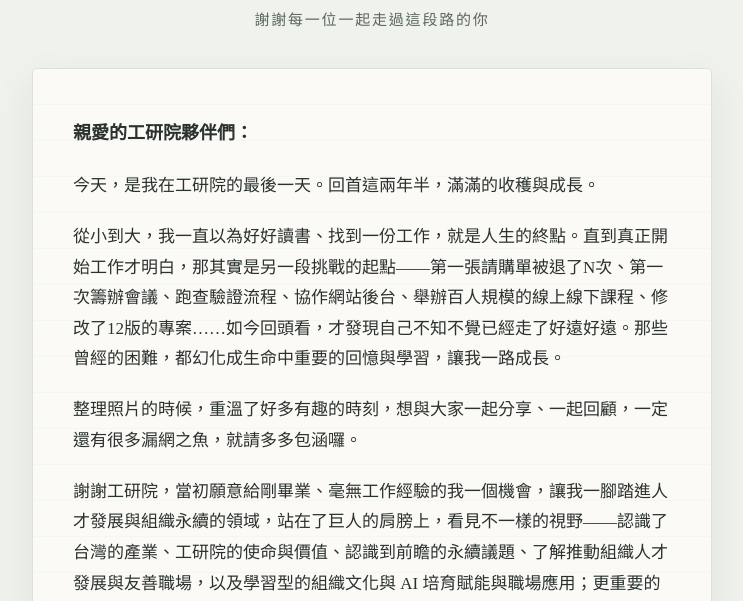
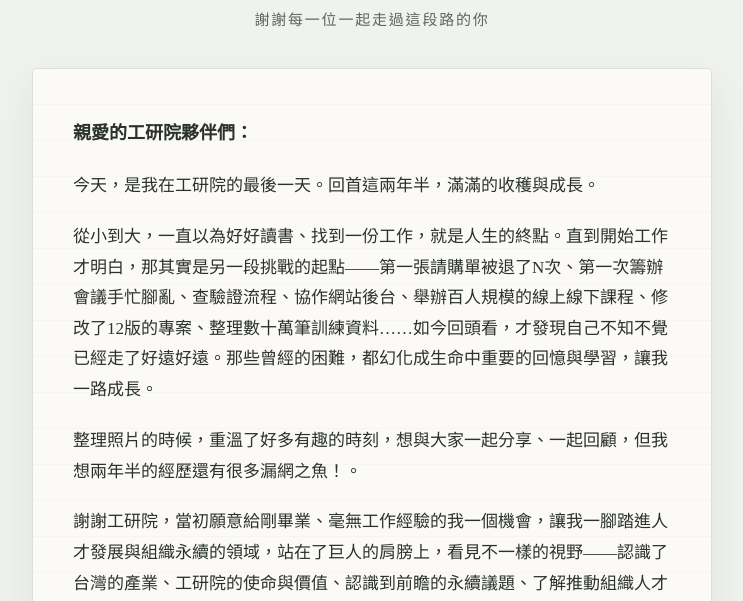
Before and after one commit to tina10878707-source/2024-2026-Memories, a plain HTML site: page index.html in a window 1280 px wide. Shown: the part 199-800 px from the top of the page, without its empty margins (268-1011 px from the left). Drawn offline with Linux system fonts and the light colour scheme.

Commit message:
Update index.html

```diff
--- a/index.html
+++ b/index.html
@@ -124,9 +124,9 @@ footer .heart{color:var(--sakura)}
 
     <p>今天，是我在工研院的最後一天。回首這兩年半，滿滿的收穫與成長。</p>
 
-    <p>從小到大，我一直以為好好讀書、找到一份工作，就是人生的終點。直到真正開始工作才明白，那其實是另一段挑戰的起點——第一張請購單被退了N次、第一次籌辦會議、跑查驗證流程、協作網站後台、舉辦百人規模的線上線下課程、修改了12版的專案……如今回頭看，才發現自己不知不覺已經走了好遠好遠。那些曾經的困難，都幻化成生命中重要的回憶與學習，讓我一路成長。</p>
+    <p>從小到大，一直以為好好讀書、找到一份工作，就是人生的終點。直到開始工作才明白，那其實是另一段挑戰的起點——第一張請購單被退了N次、第一次籌辦會議手忙腳亂、查驗證流程、協作網站後台、舉辦百人規模的線上線下課程、修改了12版的專案、整理數十萬筆訓練資料……如今回頭看，才發現自己不知不覺已經走了好遠好遠。那些曾經的困難，都幻化成生命中重要的回憶與學習，讓我一路成長。</p>
 
-    <p>整理照片的時候，重溫了好多有趣的時刻，想與大家一起分享、一起回顧，一定還有很多漏網之魚，就請多多包涵囉。</p>
+    <p>整理照片的時候，重溫了好多有趣的時刻，想與大家一起分享、一起回顧，但我想兩年半的經歷還有很多漏網之魚！。</p>
 
     <p>謝謝工研院，當初願意給剛畢業、毫無工作經驗的我一個機會，讓我一腳踏進人才發展與組織永續的領域，站在了巨人的肩膀上，看見不一樣的視野——認識了台灣的產業、工研院的使命與價值、認識到前瞻的永續議題、了解推動組織人才發展與友善職場，以及學習型的組織文化與 AI 培育賦能與職場應用；更重要的是結識了一群優秀的夥伴，從各位身上學到非常多。也謝謝這裡給我的自由與信任——每一年度個人發展計畫，讓我能真正的投入熱愛的事情、努力學習，再把所學運用到工作中發揮價值，是件非常有成就感的事情。</p>
 
```
